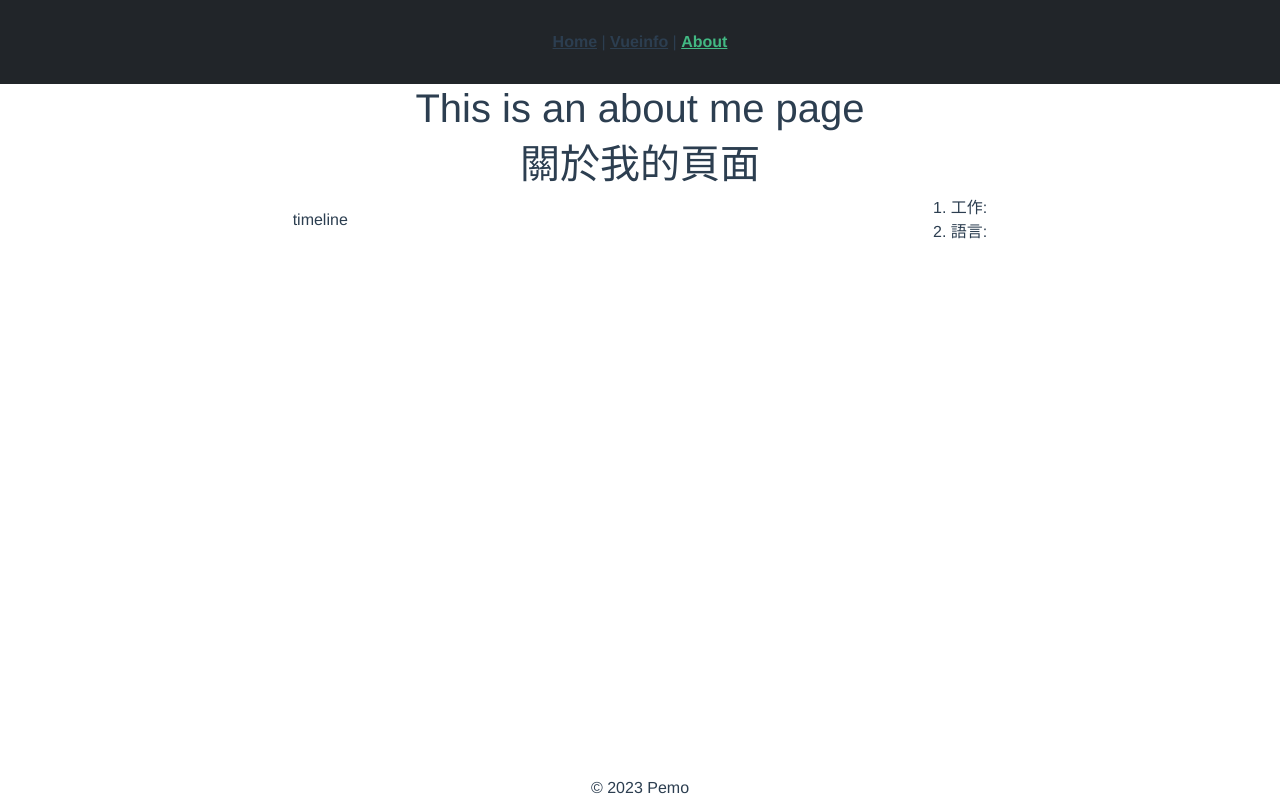
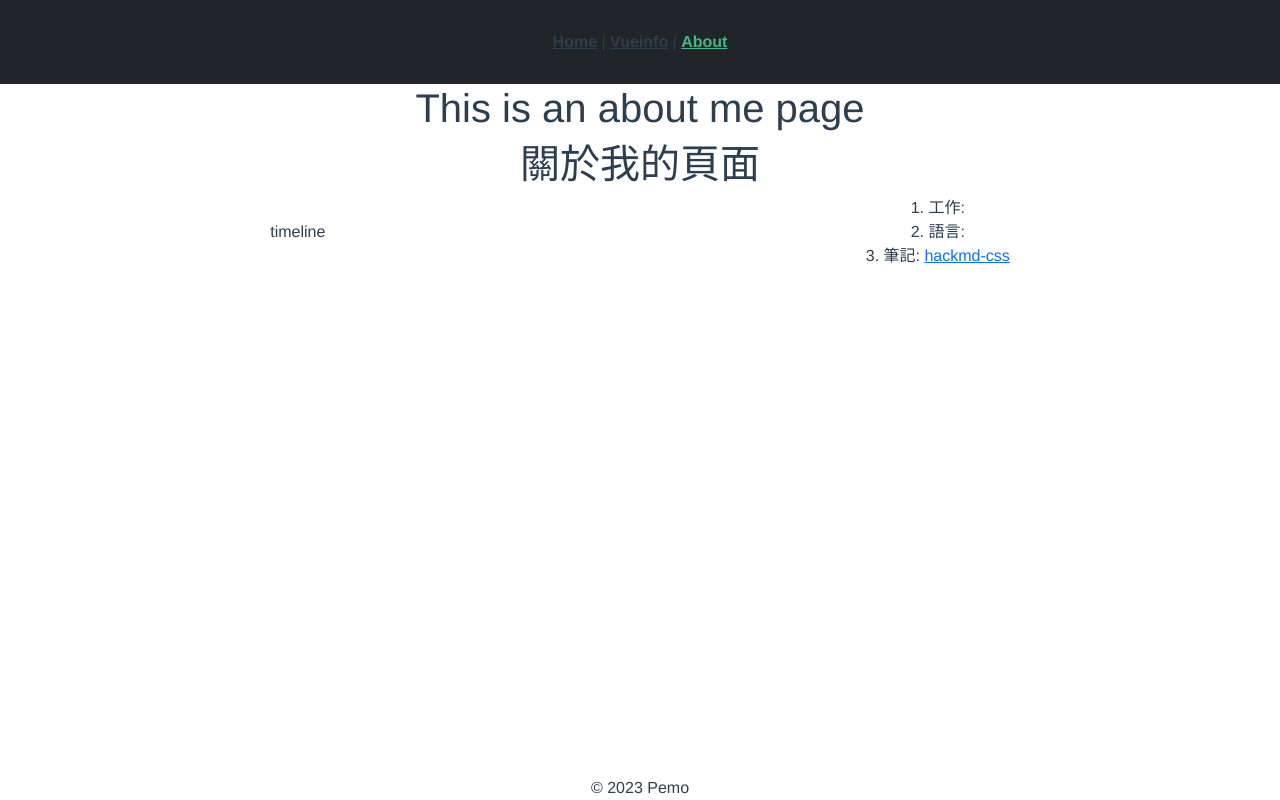
Before and after one commit to egoimmortal/vueProject, a Vue app: page /about in a window 1280 px wide. Built offline with nearby package versions, Linux system fonts and the light colour scheme.

Commit message:
新增筆記連結

```diff
--- a/src/views/AboutView.vue
+++ b/src/views/AboutView.vue
@@ -12,6 +12,9 @@
 				</div>
 				<div>
 					2. 語言:
+				</div>
+				<div>
+					3. 筆記: <a href="https://hackmd.io/@pemomi/r1GSbeq3s">hackmd-css</a>
 				</div>
 			</div>
 		</div>
```
